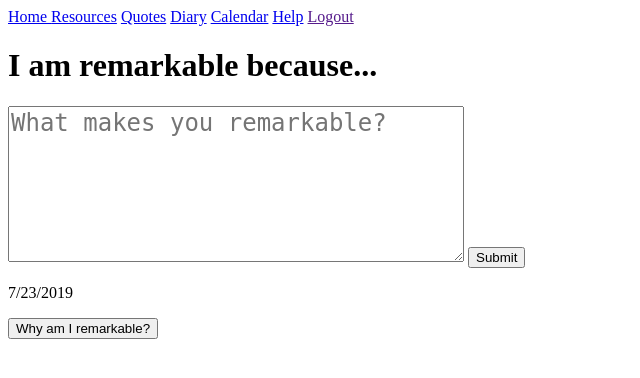
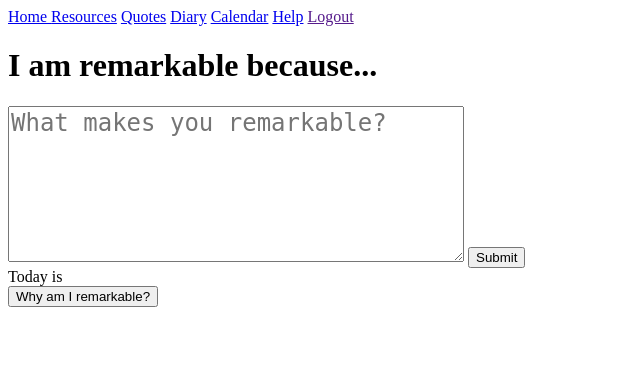
Before and after one commit to HalleClottey/RemarkableBecause, a Python web app: template Template/remarkable.html in a window 1280 px wide. Shown: the top 378 px of the page, without its empty margins (0-640 px from the left). Run offline with Jinja, Linux system fonts and the light colour scheme; the template is opened without the code that fills it, so the values that code supplies are empty.

Commit message:
Attached date to database

```diff
--- a/Template/remarkable.html
+++ b/Template/remarkable.html
@@ -33,8 +33,10 @@
 <!-- <script type="text/javascript" src="/js/main.js"></script> inside scripts tag-->
 
     <!-- Displays current date -->
-    <p><script> document.write(new Date().toLocaleDateString()); </script></p>
-
+        <!-- <p><script> document.write(new Date().toLocaleDateString()); </script></p> -->
+        <div class="">
+          Today is {{i_am_remarkable_because.date}}
+        </div>
 
     <!-- Why am I remarkable? button -->
     <!-- <form method="Get" action="/remarkable">
```
Also changed, not shown: 1 other file.
